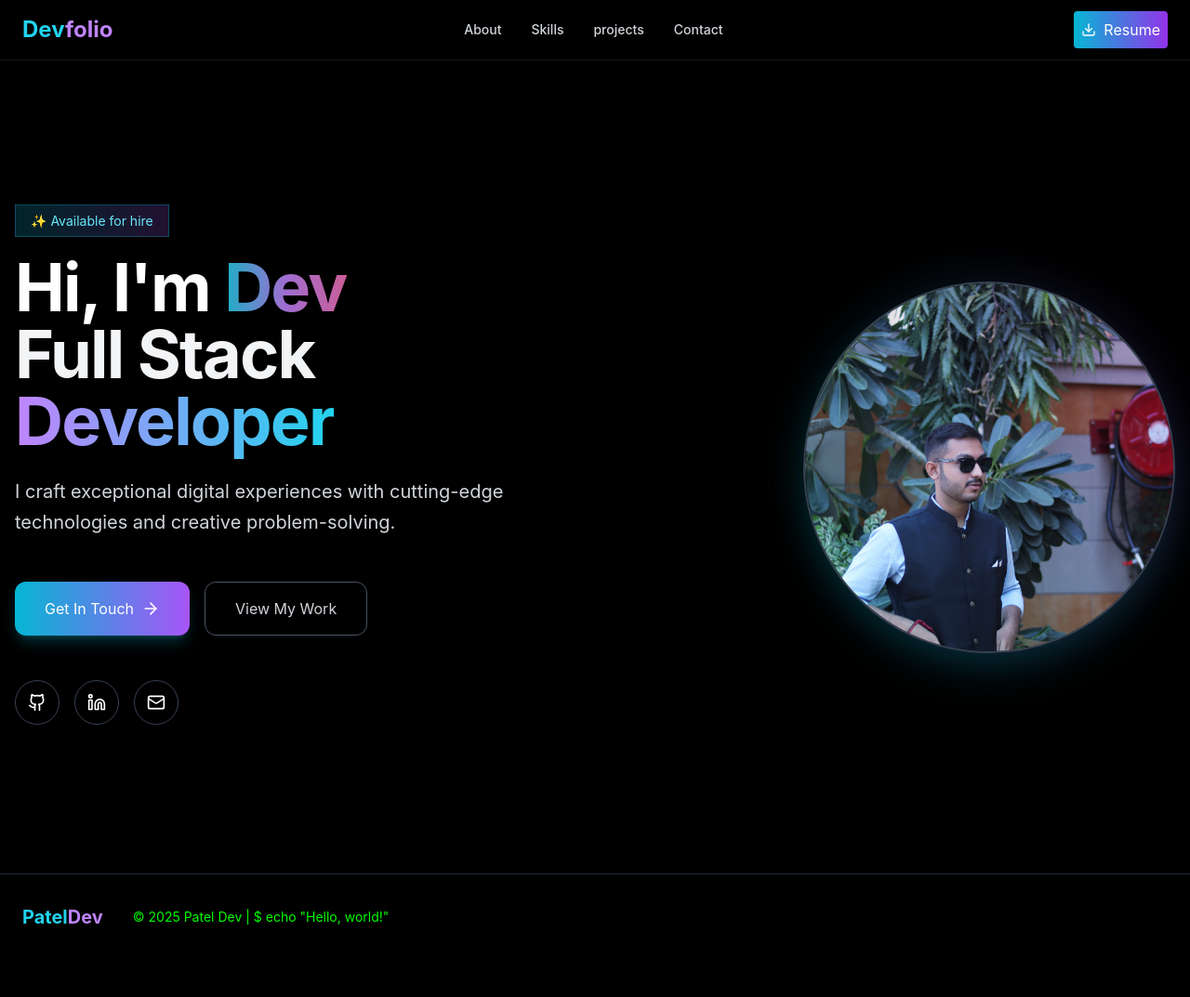
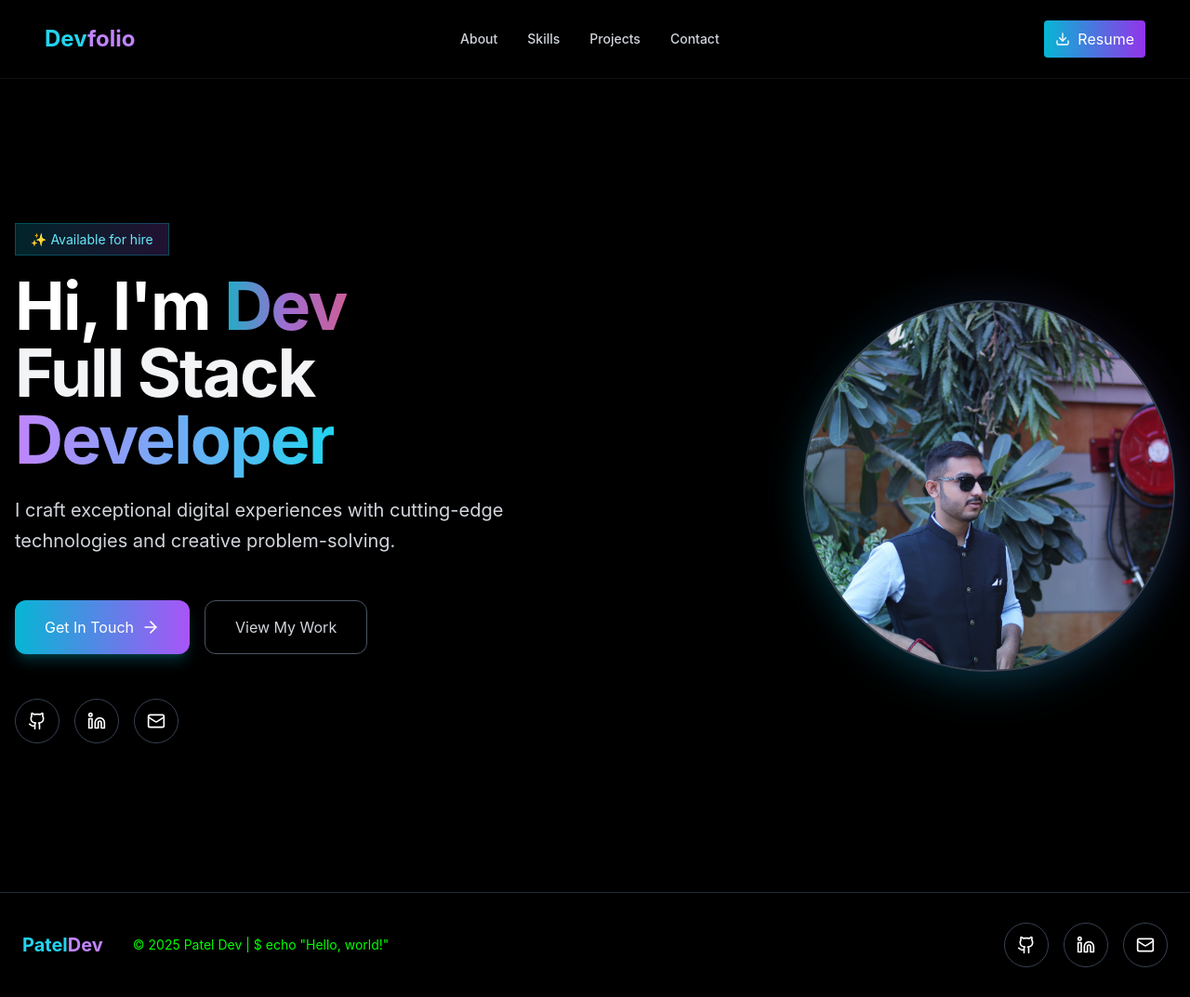
Before and after one commit to DevPatel1023/DevFolio, a React (Vite) app: page / in a window 1280 px wide. Shown: the whole page at 93% size. Before the commit the page ends 1033 px from the top, so only its background shows below. Built offline with nearby package versions, Linux system fonts and the light colour scheme.

Commit message:
Responsive header and little changes

```diff
--- a/src/components/footer.tsx
+++ b/src/components/footer.tsx
@@ -1,4 +1,4 @@
-import React from 'react'
+import { Github, Linkedin, Mail } from "lucide-react";
 
 const Footer = () => {
   return (
@@ -13,6 +13,20 @@ const Footer = () => {
             © {new Date().getFullYear()} Patel Dev | $ echo "Hello, world!"
           </p>
         </div>
+         <div className="flex gap-4">
+            {[
+              { icon: Github, href: "https://github.com/DevPatel1023https://github.com/DevPatel1023", label: "GitHub" },
+              { icon: Linkedin, href: "https://www.linkedin.com/in/patel-dev-02513b26a/", label: "LinkedIn" },
+              { icon: Mail, href: "mailto:work.devpatel19046@example.com", label: "Email" },
+            ].map(({ icon: Icon, href, label }) => (
+              <a key={label} href={href} target="_blank" rel="noopener noreferrer">
+                <button className="w-12 h-12 rounded-full border border-gray-700 hover:border-cyan-400 hover:bg-cyan-400/10 hover:text-cyan-400 transition-all hover:-translate-y-1 hover:shadow-lg hover:shadow-cyan-400/25 flex items-center justify-center">
+                    <Icon className="h-5 w-5" />
+                    <span className="sr-only">{label}</span>
+                  </button>
+              </a>
+            ))}
+          </div>
       </div>
     </footer>
   )
--- a/src/components/header.tsx
+++ b/src/components/header.tsx
@@ -1,33 +1,92 @@
 import { Download, Menu } from "lucide-react";
+import { useState } from "react";
 
-const Header = () => {
+const Header: React.FC = () => {
+  const [isOpen, setIsOpen] = useState(false);
+
+  const toggleMenu = () => {
+    setIsOpen(!isOpen);
+  };
+
   return (
-
-    <header className="sticky top-0 z-40 w-full border-b border-gray-800/50 bg-black/80 backdrop-blur-md ">
+    <header className="sticky top-0 z-40 w-full border-b border-gray-800/50 bg-black/80 backdrop-blur-md">
+      <nav className="px-4 lg:px-6 py-2.5 shadow">
         <div className="container h-16 flex items-center justify-between">
-        <h2 className="text-2xl font-bold text-black">
+          {/* Logo */}
+          <h2 className="text-2xl font-bold text-white">
             <a href="/">
               <span className="text-cyan-400">Dev</span>
               <span className="text-purple-400">folio</span>
             </a>
           </h2>
-        <nav className="hidden md:flex gap-8">
-          <a href="#about" className="text-sm font-medium text-gray-300 hover:text-cyan-400 transition-colors">About</a>
-          <a href="#skills" className="text-sm font-medium text-gray-300 hover:text-cyan-400 transition-colors">Skills</a>
-          <a href="#projects" className="text-sm font-medium text-gray-300 hover:text-cyan-400 transition-colors">projects</a>
-          <a href="#contact" className="text-sm  font-medium text-gray-300 hover:text-cyan-400 transition-colors">Contact</a>
-        </nav>
-        <button className="hidden md:flex bg-gradient-to-r from-cyan-500 hover:from-cyan-600 to-purple-600 hover:to-purple-600 text-white border-0 px-2 py-2 rounded items-center">
+
+          {/* Desktop Menu */}
+          <div className="hidden md:flex gap-8">
+            <a href="#about" className="text-sm font-medium text-gray-300 hover:text-cyan-400">
+              About
+            </a>
+            <a href="#skills" className="text-sm font-medium text-gray-300 hover:text-cyan-400">
+              Skills
+            </a>
+            <a href="#projects" className="text-sm font-medium text-gray-300 hover:text-cyan-400">
+              Projects
+            </a>
+            <a href="#contact" className="text-sm font-medium text-gray-300 hover:text-cyan-400">
+              Contact
+            </a>
+          </div>
+
+          {/* Resume Button (Desktop Only) */}
+          <a
+            href="https://docs.google.com/document/d/1hx0PxTsSoS16UsImJnPCAu6sWmaTdo1W/edit?usp=sharing"
+            target="_blank"
+            rel="noopener noreferrer"
+          >
+            <button className="hidden md:flex bg-gradient-to-r from-cyan-500 hover:from-cyan-600 to-purple-600 hover:to-purple-600 text-white border-0 px-3 py-2 rounded items-center">
               <Download className="mr-2 h-4 w-4" />
               Resume
             </button>
-        <button className="md:hidden text-gray-300 hover:text-cyan-400 px-4 py-2 rounded hover:bg-gray-900 bg-transparent">
-          <Menu className="h-6 w-6 " />
+          </a>
+
+          {/* Mobile Hamburger */}
+          <button
+            className="md:hidden text-gray-300 hover:text-cyan-400 px-2 py-2 rounded hover:bg-gray-900"
+            onClick={toggleMenu}
+          >
+            <Menu className="h-6 w-6" />
             <span className="sr-only">Toggle Menu</span>
           </button>
         </div>
+
+        {/* Mobile Menu */}
+        {isOpen && (
+          <div className="md:hidden flex flex-col gap-4 mt-2 px-4 pb-4 text-sm text-gray-300 bg-black border-t border-gray-800">
+            <a href="#about" onClick={() => setIsOpen(false)} className="hover:text-cyan-400">
+              About
+            </a>
+            <a href="#skills" onClick={() => setIsOpen(false)} className="hover:text-cyan-400">
+              Skills
+            </a>
+            <a href="#projects" onClick={() => setIsOpen(false)} className="hover:text-cyan-400">
+              Projects
+            </a>
+            <a href="#contact" onClick={() => setIsOpen(false)} className="hover:text-cyan-400">
+              Contact
+            </a>
+            <a
+              href="https://docs.google.com/document/d/1hx0PxTsSoS16UsImJnPCAu6sWmaTdo1W/edit?usp=sharing"
+              target="_blank"
+              rel="noopener noreferrer"
+              className="bg-gradient-to-r from-cyan-500 to-purple-600 text-white px-4 py-2 rounded text-center"
+            >
+              <Download className="inline-block w-4 h-4 mr-2" />
+              Resume
+            </a>
+          </div>
+        )}
+      </nav>
     </header>
   );
 };
 
-export default Header
+export default Header;
--- a/src/components/section.tsx
+++ b/src/components/section.tsx
@@ -4,7 +4,7 @@ import Badge from "./ui/Badge";
 const Section = () => {
   return (
     <main className="min-h-screen bg-black text-white">
-      <section className="relative py-20 md:py-32 lg:py-40 overflow-hidden">
+      <section id="about" className="relative py-20 md:py-32 lg:py-40 overflow-hidden">
         <div className="container mx-auto px-4 flex flex-col md:flex-row items-center gap-12 md:gap-20">
           <div className="flex-1 space-y-6 z-10">
             <Badge
@@ -38,15 +38,15 @@ const Section = () => {
             </div>
             <div className="flex gap-4 pt-6">
               {[
-                { icon: Github, href: "https://github.com", label: "GitHub" },
+                { icon: Github, href: "https://github.com/DevPatel1023", label: "GitHub" },
                 {
                   icon: Linkedin,
-                  href: "https://linkedin.com",
+                  href: "https://www.linkedin.com/in/patel-dev-02513b26a/",
                   label: "LinkedIn",
                 },
                 {
                   icon: Mail,
-                  href: "mailto:contact@example.com",
+                  href: "mailto:work.devpatel19046@example.com",
                   label: "Email",
                 },
               ].map(({ icon: Icon, href, label }) => (
@@ -86,6 +86,7 @@ const Section = () => {
       </section>
 
       {/* About Section */}
+
     </main>
   );
 };
```
Lines whose indentation alone changed are shown as unchanged.
